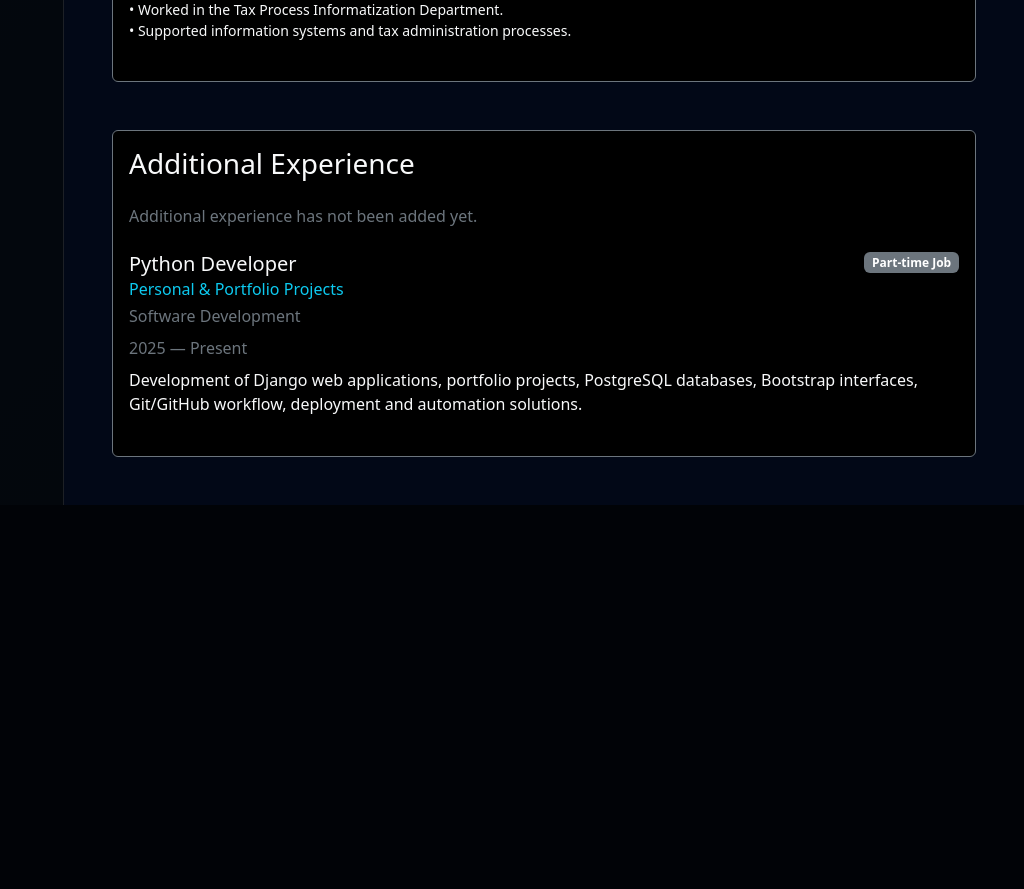
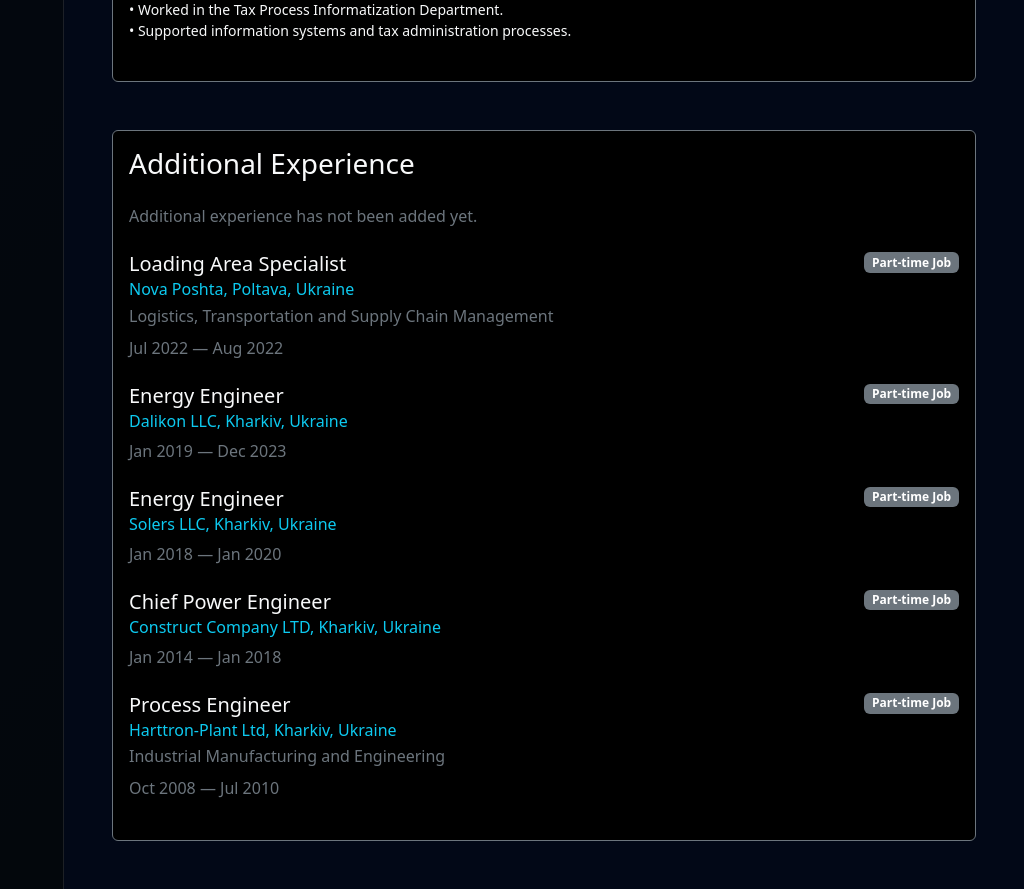
Before and after one commit to Kunaiev-Vladimir/my-portfolio, a Django app: page / in a window 1280 px wide. Shown: the part 2434-3323 px from the top of the page, without its empty margins (256-1280 px from the left). Before the commit the page ends 2939 px from the top, so only its background shows below. Run offline with Django 5.2, Linux system fonts and the light colour scheme; data that the repository does not hold is empty.

Commit message:
17_06_2026

```diff
--- a/templates/includes/experience.html
+++ b/templates/includes/experience.html
@@ -448,15 +448,15 @@
 
                         <div>
                             <h5 class="mb-1">
-                                Python Developer
+                                Loading Area Specialist
                             </h5>
 
                             <h6 class="text-info mb-1">
-                                Personal & Portfolio Projects
+                                Nova Poshta, Poltava, Ukraine
                             </h6>
 
                             <p class="text-secondary mb-2">
-                                Software Development
+                                Logistics, Transportation and Supply Chain Management
                             </p>
                         </div>
 
@@ -467,13 +467,167 @@
                     </div>
 
                     <p class="text-secondary mb-2">
-                        2025 — Present
+                        Jul 2022 — Aug 2022
                     </p>
 
                     <p>
-                        Development of Django web applications, portfolio projects,
-                        PostgreSQL databases, Bootstrap interfaces, Git/GitHub workflow,
-                        deployment and automation solutions.
+
+                    </p>
+
+                </div>
+
+            </div>
+
+            <div class="timeline-item mb-4">
+                <div class="timeline-dot"></div>
+
+                <div class="timeline-content">
+
+                    <div class="d-flex justify-content-between align-items-start flex-wrap gap-2">
+
+                        <div>
+                            <h5 class="mb-1">
+                                Energy Engineer
+                            </h5>
+
+                            <h6 class="text-info mb-1">
+                                Dalikon LLC, Kharkiv, Ukraine
+                            </h6>
+
+                            <p class="text-secondary mb-2">
+
+                            </p>
+                        </div>
+
+                        <span class="badge bg-secondary">
+                            Part-time Job
+                        </span>
+
+                    </div>
+
+                    <p class="text-secondary mb-2">
+                        Jan 2019 — Dec 2023
+                    </p>
+
+                    <p>
+
+                    </p>
+
+                </div>
+
+            </div>
+
+            <div class="timeline-item mb-4">
+                <div class="timeline-dot"></div>
+
+                <div class="timeline-content">
+
+                    <div class="d-flex justify-content-between align-items-start flex-wrap gap-2">
+
+                        <div>
+                            <h5 class="mb-1">
+                                Energy Engineer
+                            </h5>
+
+                            <h6 class="text-info mb-1">
+                                Solers LLC, Kharkiv, Ukraine
+                            </h6>
+
+                            <p class="text-secondary mb-2">
+
+                            </p>
+                        </div>
+
+                        <span class="badge bg-secondary">
+                            Part-time Job
+                        </span>
+
+                    </div>
+
+                    <p class="text-secondary mb-2">
+                        Jan 2018 — Jan 2020
+                    </p>
+
+                    <p>
+
+                    </p>
+
+                </div>
+
+            </div>
+
+            <div class="timeline-item mb-4">
+                <div class="timeline-dot"></div>
+
+                <div class="timeline-content">
+
+                    <div class="d-flex justify-content-between align-items-start flex-wrap gap-2">
+
+                        <div>
+                            <h5 class="mb-1">
+                                Chief Power Engineer
+                            </h5>
+
+                            <h6 class="text-info mb-1">
+                                Construct Company LTD, Kharkiv, Ukraine
+                            </h6>
+
+                            <p class="text-secondary mb-2">
+
+                            </p>
+                        </div>
+
+                        <span class="badge bg-secondary">
+                            Part-time Job
+                        </span>
+
+                    </div>
+
+                    <p class="text-secondary mb-2">
+                        Jan 2014 — Jan 2018
+                    </p>
+
+                    <p>
+
+                    </p>
+
+                </div>
+
+            </div>
+
+            <div class="timeline-item mb-4">
+                <div class="timeline-dot"></div>
+
+                <div class="timeline-content">
+
+                    <div class="d-flex justify-content-between align-items-start flex-wrap gap-2">
+
+                        <div>
+                            <h5 class="mb-1">
+                                Process Engineer
+                            </h5>
+
+                            <h6 class="text-info mb-1">
+                                Harttron-Plant Ltd, Kharkiv, Ukraine
+                            </h6>
+
+                            <p class="text-secondary mb-2">
+                                Industrial Manufacturing and Engineering
+                            </p>
+                        </div>
+
+                        <span class="badge bg-secondary">
+                            Part-time Job
+                        </span>
+
+                    </div>
+
+                    <p class="text-secondary mb-2">
+                        Oct 2008 — Jul 2010
+                    </p>
+
+                    <p>
+
                     </p>
 
                 </div>
```
